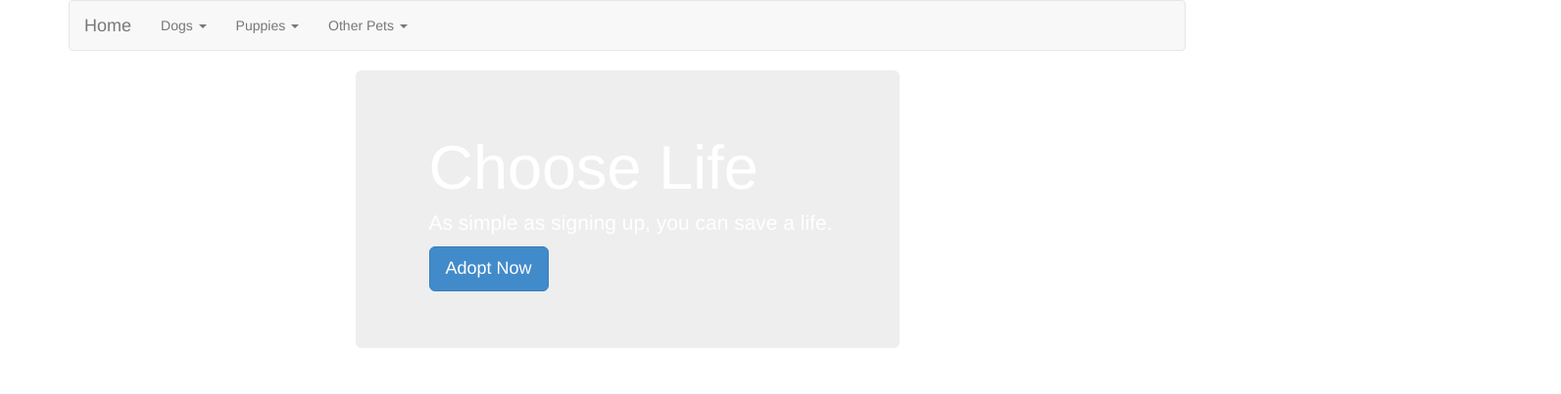
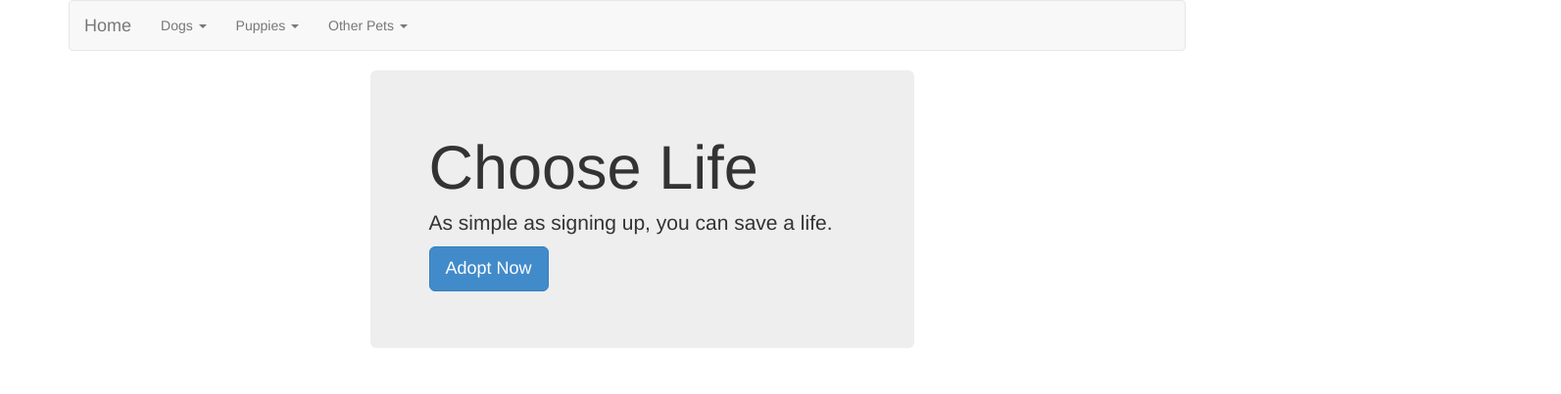
Before and after one commit to corylynch/DWS2, a plain HTML site: page bootstrap/index.html in a window 1280 px wide. Shown: the top 403 px of the page at 98% size, 1593 px wide, since content can reach past the window. Drawn offline with nearby package versions, Linux system fonts and the light colour scheme.

Commit message:
fixed cta

```diff
--- a/bootstrap/css/styles.css
+++ b/bootstrap/css/styles.css
@@ -9,9 +9,3 @@ figure{
 .main-pics .col-md-4.pull-left{
     margin: 10px 0;
 }
-
-.jumbotron{
-
-    color: #ffffff;
-
-}
--- a/bootstrap/index.html
+++ b/bootstrap/index.html
@@ -69,10 +69,10 @@
             </ul>
         </div><!-- /.navbar-collapse -->
     </nav>
-    <div class="row">
-        <div class="col-md-6 col-md-offset-3">
-            <div class="jumbotron img-rounded">
-                <div class="container">
+    <div class="container">
+        <div class="row">
+            <div class="col-md-6 col-md-offset-3">
+                <div class="jumbotron img-rounded">
                     <h1>Choose Life</h1>
                     <p>As simple as signing up, you can save a life.</p>
                     <p><a class="btn btn-primary btn-lg" role="button">Adopt Now</a></p>
```
